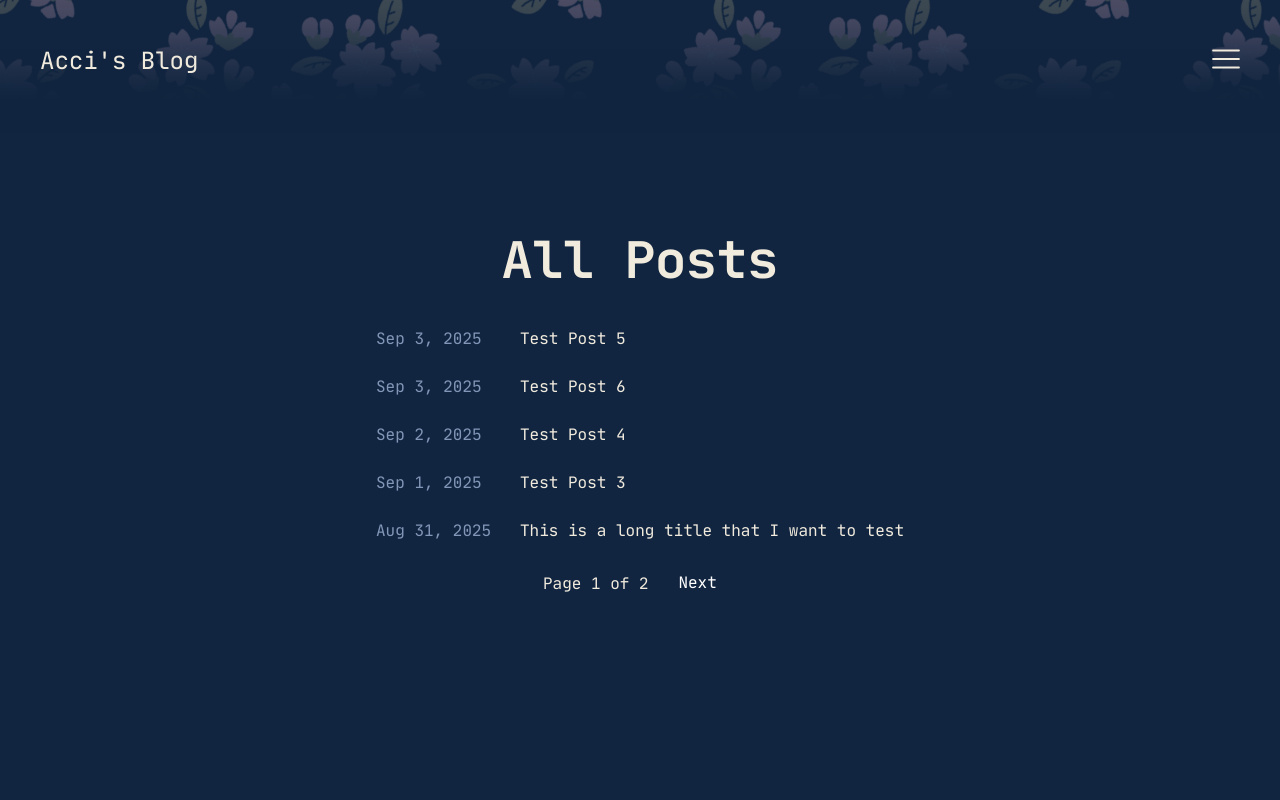
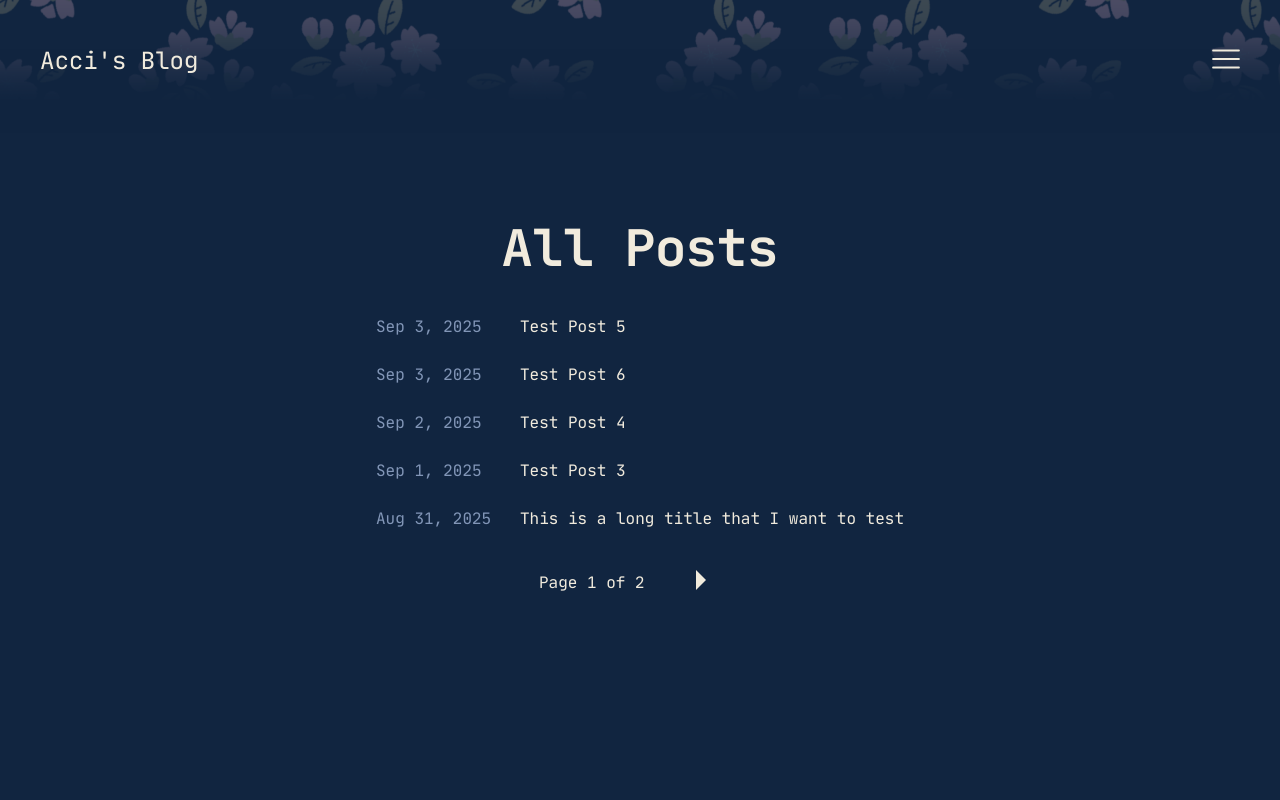
Before and after one commit to queenaccila/acci-blog, a React (Vite) app: page /posts in a window 1280 px wide. Shown: the top 800 px of the page. Built offline with nearby package versions, Linux system fonts and the light colour scheme.

Commit message:
Added left/right page icons

```diff
--- a/src/pages/Posts.css
+++ b/src/pages/Posts.css
@@ -41,4 +41,17 @@
 
 .page-button {
     background-color: transparent;
+    color: #f1ebdd;
 }
+
+.page-button:hover {
+    background-color: transparent;
+    color: #f9bec2;
+}
+
+.pagination {
+    display: flex;
+    align-items: center;
+    justify-content: center;
+    gap: 1rem;
+}
--- a/src/pages/Posts.jsx
+++ b/src/pages/Posts.jsx
@@ -1,6 +1,10 @@
 import { useState } from "react";
 import './Posts.css'
 import { posts, getRecentPosts, paginatePosts } from '../content/PostIndex';
+import { IconContext } from "react-icons";
+
+import { IoMdArrowDropright } from "react-icons/io";
+import { IoMdArrowDropleft } from "react-icons/io";
 
 function RecentPosts() {
   // Local state for the current page
@@ -35,13 +39,15 @@ function RecentPosts() {
 
       {/* Simple pagination navigation */}
       <div className="pagination">
+        <IconContext.Provider value={{ size: "2.5rem", className: "arrow-button" }}>
         {page > 1 && (
-          <button onClick={() => setPage(page - 1)}>Previous</button>
+          <button onClick={() => setPage(page - 1)} className="page-button"><IoMdArrowDropleft /></button>
         )}
         <span> Page {page} of {pages.length} </span>
         {page < pages.length && (
-          <button onClick={() => setPage(page + 1)} className="page-button">Next</button>
+          <button onClick={() => setPage(page + 1)} className="page-button"><IoMdArrowDropright /></button>
         )}
+        </IconContext.Provider>
       </div>
     </div>
   );
```
